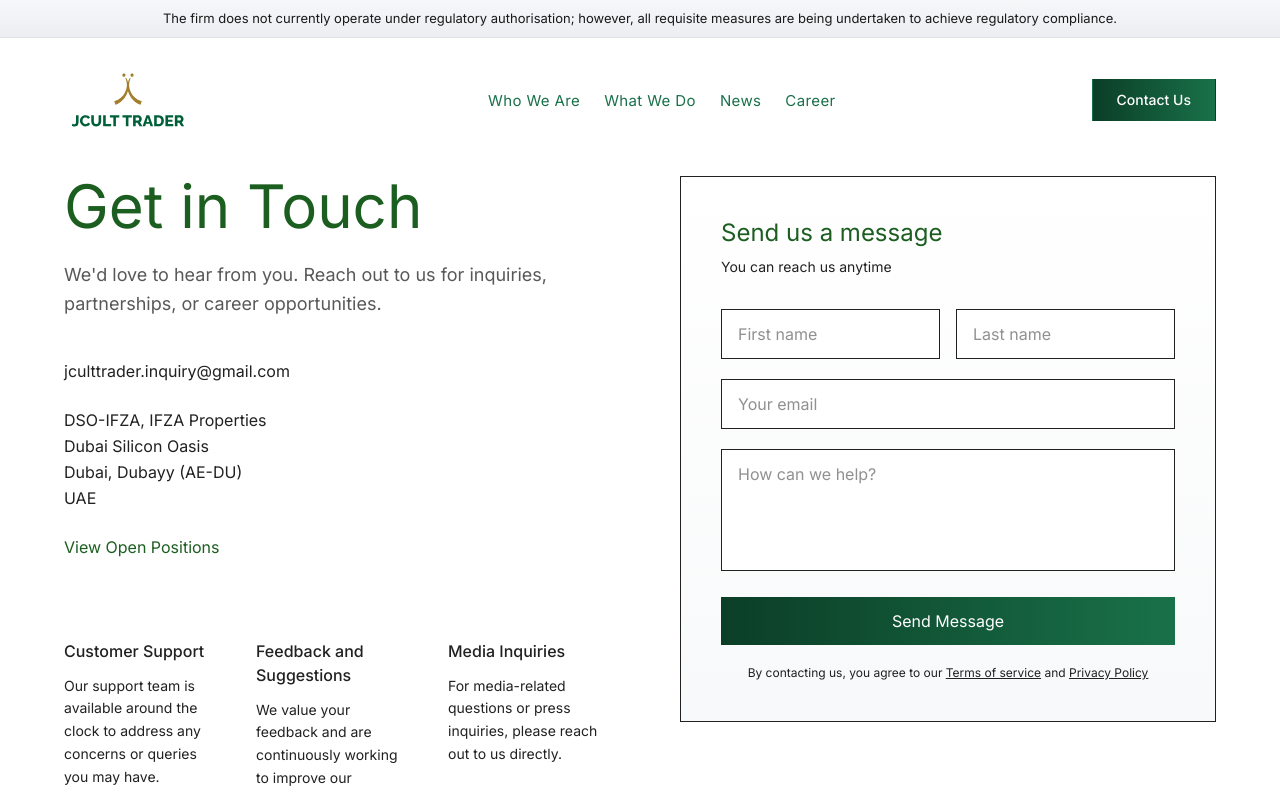
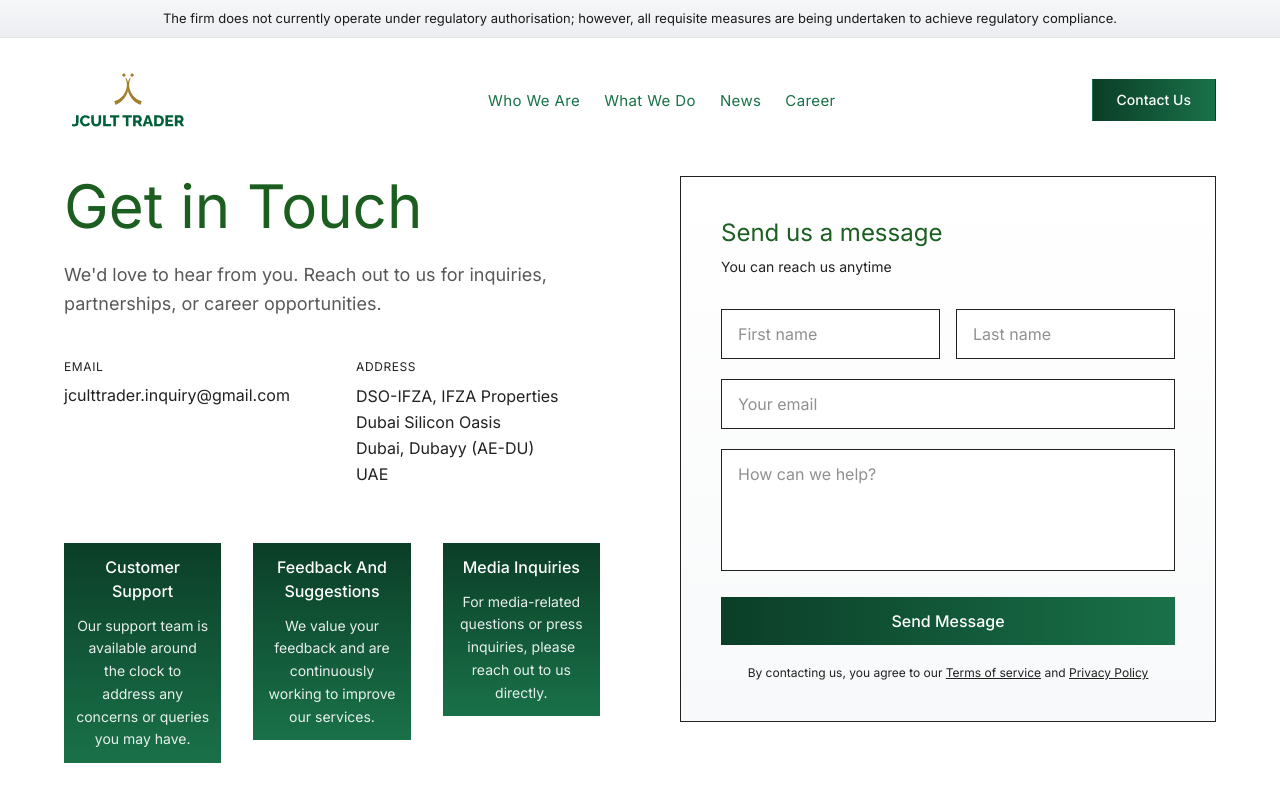
Before and after one commit to CodeWhiz-101/Jcult, a Next.js app: page /contact in a window 1280 px wide. Shown: the top 793 px of the page. Built offline with nearby package versions, Linux system fonts and the light colour scheme.

Commit message:
chore: force vercel rebuild

```diff
--- a/src/app/career/page.tsx
+++ b/src/app/career/page.tsx
@@ -20,7 +20,7 @@ export default function Career() {
         <FadeUp>
           <section className="py-6 md:py-8 lg:py-16">
             <div className="container-responsive">
-              <div className="flex flex-col md:flex-row items-start">
+              <div className="min-h-[60vh] md:min-h-[70vh] flex items-start pt-24 md:pt-32 lg:pt-40">
                 <div className="flex-1 mb-6 md:mb-0">
                   <ImageReveal
                     src="/images/group disscusion.JPG"
--- a/src/app/contact/page.tsx
+++ b/src/app/contact/page.tsx
@@ -14,6 +14,9 @@ export default function Contact() {
 
               {/* LEFT — INFORMATION */}
              <FadeUp>
+  <div className="h-full flex flex-col justify-between">
+
+    {/* TOP — TITLE + TEXT */}
     <div>
       <h1 className="text-4xl md:text-5xl lg:text-6xl text-primary mb-6">
         Get in Touch
@@ -24,60 +27,80 @@ export default function Contact() {
         partnerships, or career opportunities.
       </p>
 
-                  <div className="space-y-6 mb-14">
+      {/* EMAIL + ADDRESS */}
+      <div className="grid grid-cols-1 md:grid-cols-2 gap-12 mb-14">
+        <div>
+          <p className="text-xs uppercase tracking-wider text-grey mb-2">
+            Email
+          </p>
           <p className="text-main">
             jculttrader.inquiry@gmail.com
           </p>
+        </div>
 
+        <div>
+          <p className="text-xs uppercase tracking-wider text-grey mb-2">
+            Address
+          </p>
           <p className="text-main leading-relaxed">
             DSO-IFZA, IFZA Properties<br />
             Dubai Silicon Oasis<br />
             Dubai, Dubayy (AE-DU)<br />
             UAE
           </p>
-
-                    <a
-                      href="/career"
-                      className="inline-block text-primary hover:text-gold transition"
-                    >
-                      View Open Positions
-                    </a>
+        </div>
+      </div>
     </div>
 
-                  {/* SUPPORT COLUMNS */}
-                  <div className="grid grid-cols-1 md:grid-cols-3 gap-10 mt-20">
-                    <div>
-                      <h3 className="font-medium text-main mb-3">
-                        Customer Support
+    {/* BOTTOM — GREEN BOXES (ALIGNED WITH FORM) */}
+    <div className="grid grid-cols-1 md:grid-cols-3 gap-8">
+      {[
+        {
+          title: 'Customer Support',
+          text:
+            'Our support team is available around the clock to address any concerns or queries you may have.',
+        },
+        {
+          title: 'Feedback And Suggestions',
+          text:
+            'We value your feedback and are continuously working to improve our services.',
+        },
+        {
+          title: 'Media Inquiries',
+          text:
+            'For media-related questions or press inquiries, please reach out to us directly.',
+        },
+      ].map((item, i) => (
+       <div
+  key={i}
+  className="
+    aspect-square
+    bg-[linear-gradient(180deg,var(--brand-green-1),var(--brand-green-2))]
+    p-3
+    flex flex-col
+    items-center        /* 👈 horizontal center */
+    justify-center      /* 👈 vertical center */
+    text-center         /* 👈 text center */
+    text-white
+    transition-transform duration-300
+    hover:scale-[1.04]
+  "
+>
+  <h3 className="text-base font-medium mb-3">
+    {item.title}
   </h3>
-                      <p className="text-sm text-grey leading-relaxed">
-                        Our support team is available around the clock to address
-                        any concerns or queries you may have.
+
+  <p className="text-sm leading-relaxed opacity-90">
+    {item.text}
   </p>
 </div>
 
-                    <div>
-                      <h3 className="font-medium text-main mb-3">
-                        Feedback and Suggestions
-                      </h3>
-                      <p className="text-sm text-grey leading-relaxed">
-                        We value your feedback and are continuously working to
-                        improve our services.
-                      </p>
+      ))}
     </div>
 
-                    <div>
-                      <h3 className="font-medium text-main mb-3">
-                        Media Inquiries
-                      </h3>
-                      <p className="text-sm text-grey leading-relaxed">
-                        For media-related questions or press inquiries, please
-                        reach out to us directly.
-                      </p>
-                    </div>
-                  </div>
   </div>
 </FadeUp>
+
 
               {/* RIGHT — FORM */}
               <FadeLeft delay={200}>
@@ -124,10 +147,23 @@ export default function Contact() {
 
                     <button
   type="submit"
-                      className="w-full bg-primary text-white py-3 transition hover:opacity-90"
+  className="
+    w-full
+    py-3
+    text-white
+    font-medium
+    transition-all duration-300
+    hover:scale-[1.02]
+    hover:shadow-lg
+    active:scale-[0.98]
+  "
+  style={{
+    background: 'var(--brand-green-gradient)',
+  }}
 >
   Send Message
 </button>
+
 
                     <p className="text-xs text-grey text-center">
                       By contacting us, you agree to our{' '}
--- a/src/app/news/page.tsx
+++ b/src/app/news/page.tsx
@@ -26,7 +26,7 @@ export default function News() {
         <section className="relative overflow-visible mb-8 md:mb-16">
           <div className="bg-primary">
             <div className="container-responsive">
-              <div className="min-h-[60vh] md:min-h-[70vh] flex items-start pt-12 md:pt-16 lg:pt-20">
+              <div className="min-h-[60vh] md:min-h-[70vh] flex items-start pt-24 md:pt-32 lg:pt-40">
                 <h1 className="font-brand text-section-title text-white">
                   News
                 </h1>
@@ -49,9 +49,13 @@ export default function News() {
                   Lorem ipsum dolor sit amet, consectetur adipiscing elit, sed do eiusmod tempor incididunt ut labore et dolore magna aliqua.
                 </p>
                 <a href="/news/featured-in">
-                  <LuxuryButton variant="primary">
-                    View All News
-                  </LuxuryButton>
+                  <LuxuryButton
+  variant="primary"
+  className="bg-primary"
+>
+  View All News
+</LuxuryButton>
+
                 </a>
               </div>
 
```
Also changed, not shown: 1 other file (tests, documents, lock files or other folders). Lines whose indentation alone changed are shown as unchanged.
